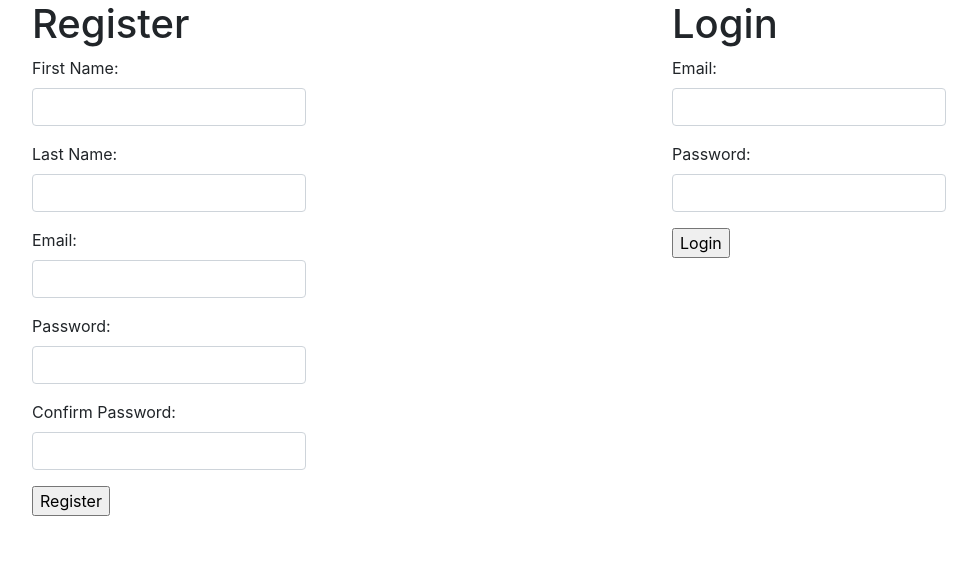
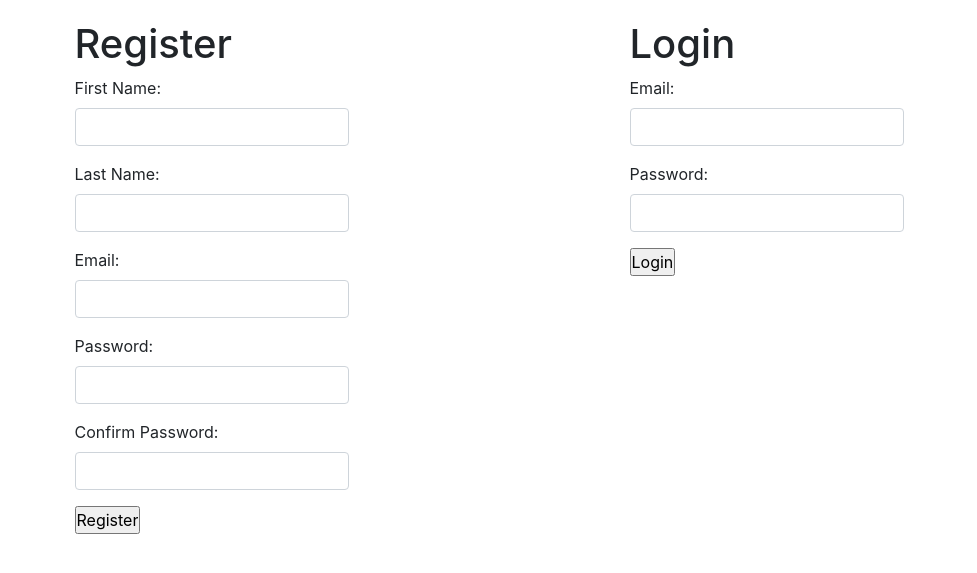
Before and after one commit to Matthew-Luk/Python-Bootcamp, a Flask app: page / in a window 1280 px wide. Shown: the top 573 px of the page, without its empty margins (151-1128 px from the left). Run offline with Flask 2, Linux system fonts and the light colour scheme.

Commit message:
reformatted page

```diff
--- a/Flask_MySQL/Validation/login_and_reg/flask_app/templates/index.html
+++ b/Flask_MySQL/Validation/login_and_reg/flask_app/templates/index.html
@@ -6,11 +6,10 @@
     <meta name="viewport" content="width=device-width, initial-scale=1.0">
     <title>Dashboard</title>
     <link rel="stylesheet" href="https://cdn.jsdelivr.net/npm/bootstrap@4.3.1/dist/css/bootstrap.min.css" integrity="sha384-ggOyR0iXCbMQv3Xipma34MD+dH/1fQ784/j6cY/iJTQUOhcWr7x9JvoRxT2MZw1T" crossorigin="anonymous">
+    <link rel="stylesheet" type="text/css" href="{{ url_for('static', filename='style.css') }}">
 </head>
 <body>
-    <div style="display:flex;width: 100%;height: 100%;justify-content:space-around;">
-        <div>
-            <form action="/register" method="POST">
+    <div class="flash">
         {%with messages = get_flashed_messages()%}
             {%if messages%}
                 <h2>FLASH!!! AHHH!!!</h2>
@@ -19,6 +18,10 @@
                 {%endfor%}
             {%endif%}
         {%endwith%}
+    </div>
+    <div class="container" style="display:flex;width: 100%;height: 100%;justify-content:space-around;">
+        <div>
+            <form action="/register" method="POST">
                 <h1>Register</h1>
                 <div class="form-group">
                     <label for="first_name">First Name:</label>
```
Lines whose indentation alone changed are shown as unchanged.
